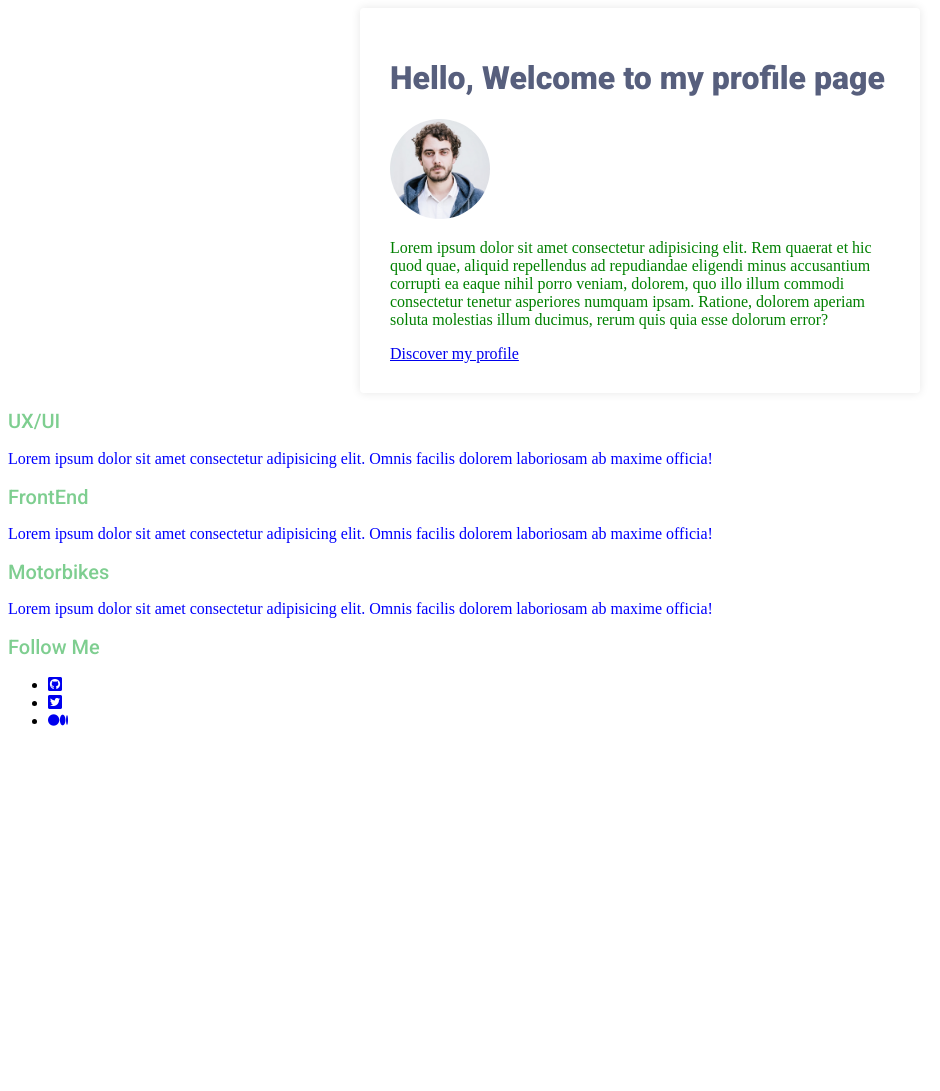
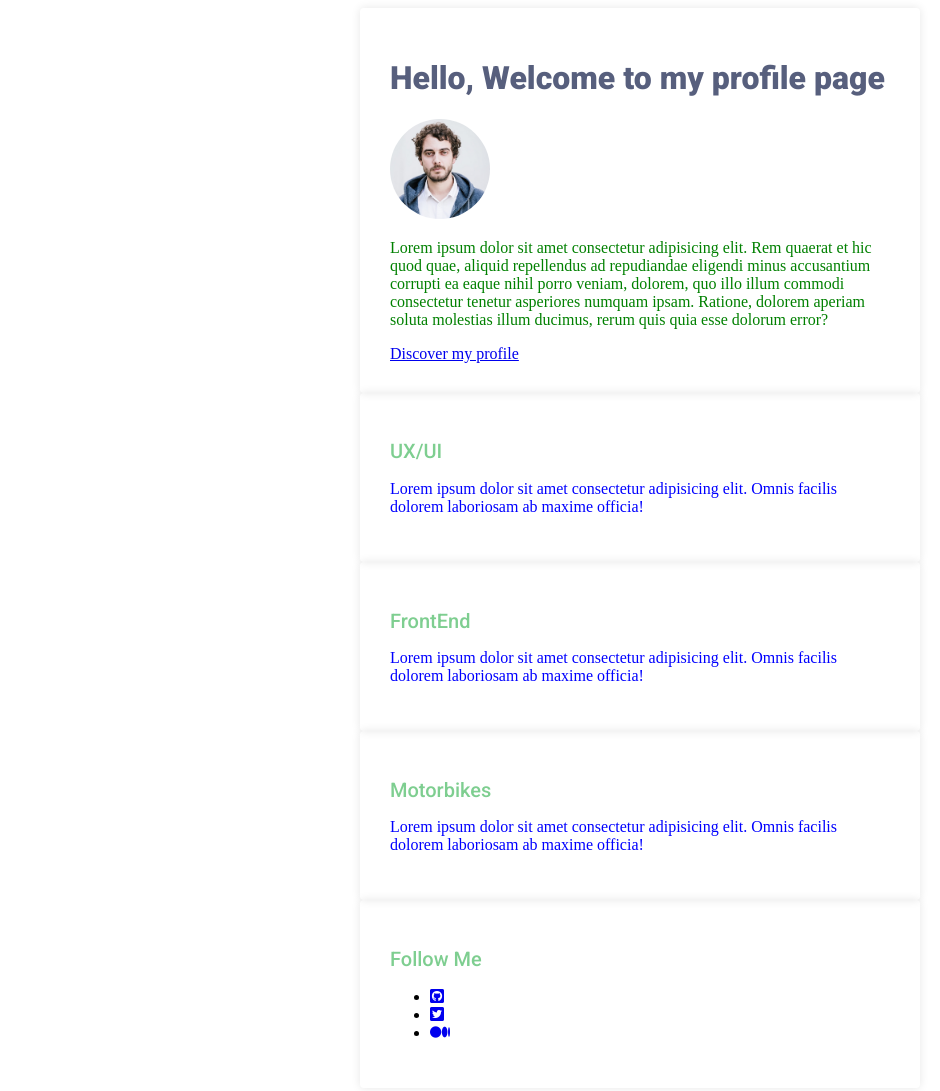
Before and after one commit to cbongard90/html-demo-974, a plain HTML site: page index.html in a window 1280 px wide. Shown: the whole page, without its empty margins (0-940 px from the left). Before the commit the page ends 800 px from the top, so only its background shows below. Drawn offline with Linux system fonts and the light colour scheme.

Commit message:
added content to different container div

```diff
--- a/index.html
+++ b/index.html
@@ -10,26 +10,33 @@
   <link rel="stylesheet" href="https://use.fontawesome.com/releases/v6.1.2/css/all.css">
 </head>
 <body>
-  <div>
+  <div class="container">
     <h1>Hello, Welcome to my profile page</h1>
     <img src="./images/profile.jpg" alt="My profile picture">
     <p id="bio" class="text-red">Lorem ipsum dolor sit amet consectetur adipisicing elit. Rem quaerat et hic quod quae, aliquid repellendus ad repudiandae eligendi minus accusantium corrupti ea eaque nihil porro veniam, dolorem, quo illo illum commodi consectetur tenetur asperiores numquam ipsam. Ratione, dolorem aperiam soluta molestias illum ducimus, rerum quis quia esse dolorum error?</p>
     <a href="https://www.lewagon.com/" target="_blank">Discover my profile</a>
   </div>
+  <div class="container">
     <h2>UX/UI</h2>
     <p>Lorem ipsum dolor sit amet consectetur adipisicing elit. Omnis facilis dolorem laboriosam ab maxime officia!</p>
+  </div>
+  <div class="container">
     <h2>FrontEnd</h2>
     <p>Lorem ipsum dolor sit amet consectetur adipisicing elit. Omnis facilis dolorem laboriosam ab maxime officia!</p>
+  </div>
+  <div class="container">
     <h2>Motorbikes</h2>
     <p>Lorem ipsum dolor sit amet consectetur adipisicing elit. Omnis facilis dolorem laboriosam ab maxime officia!</p>
+  </div>
 
+  <div class="container">
     <h2>Follow Me</h2>
     <ul>
       <li><a href="#" target="_blank"><i class="fab fa-github-square"></i></a></li>
       <li><a href="#" target="_blank"><i class="fab fa-twitter-square"></i></a></li>
       <li><a href="#" target="_blank"><i class="fab fa-medium"></i></a></li>
-
     </ul>
+  </div>
 
 </body>
 </html>
--- a/style.css
+++ b/style.css
@@ -27,7 +27,7 @@ img {
   border-radius: 50px;
 }
 
-div {
+.container {
   width: 500px;
   margin: 0 auto;
   padding: 30px;
```
Lines whose indentation alone changed are shown as unchanged.
